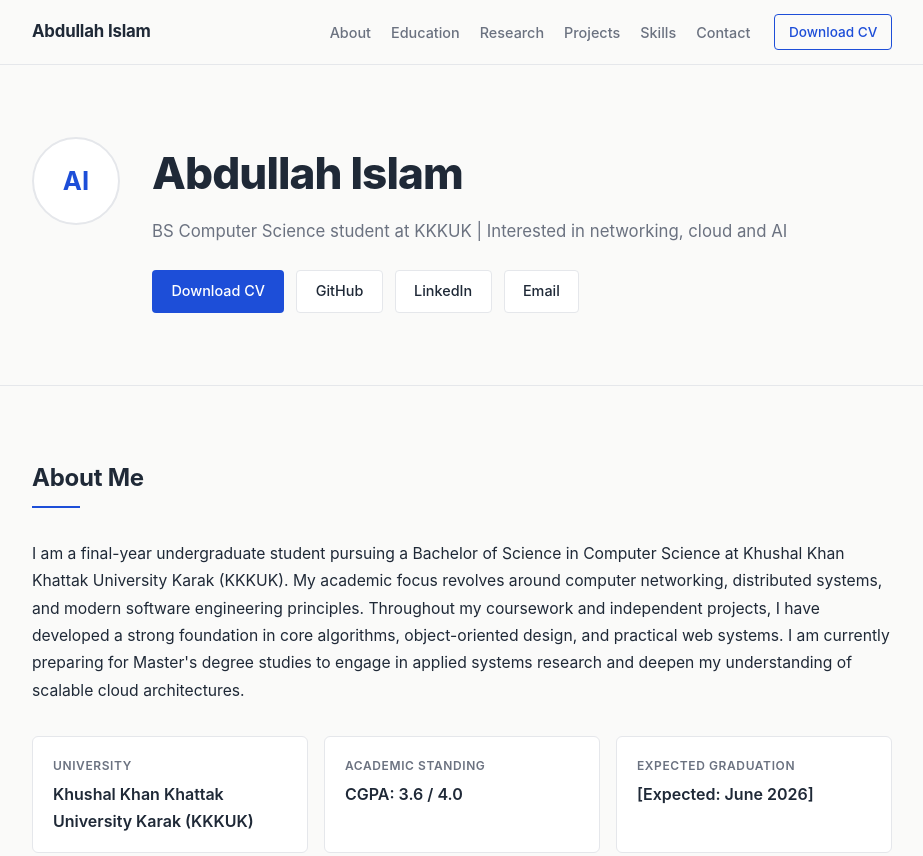
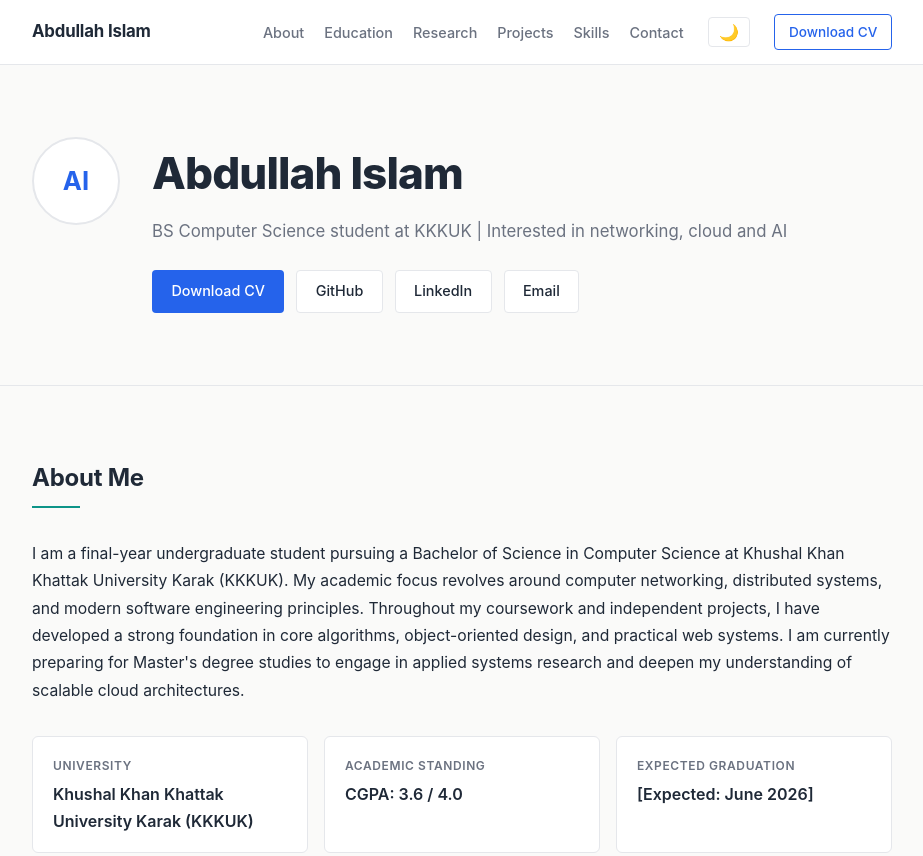
Before and after one commit to Abdullah91788/my-portfolio-, a plain HTML site: page index.html in a window 1280 px wide. Shown: the top 856 px of the page, without its empty margins (178-1101 px from the left). Drawn offline with Linux system fonts and the light colour scheme.

Commit message:
no changes

```diff
--- a/index.html
+++ b/index.html
@@ -18,6 +18,7 @@
     any web browser (Chrome, Edge, Firefox, Safari). No server required!
   =============================================================================
 -->
+
 <head>
   <meta charset="UTF-8">
   <meta name="viewport" content="width=device-width, initial-scale=1.0">
@@ -26,12 +27,14 @@
   <title>Abdullah Islam | Academic Portfolio</title>
 
   <!-- SEO & Academic Meta Tags -->
-  <meta name="description" content="Academic portfolio of Abdullah Islam, BS Computer Science student at KKKUK, seeking MS admission in Computer Science.">
+  <meta name="description"
+    content="Academic portfolio of Abdullah Islam, BS Computer Science student at KKKUK, seeking MS admission in Computer Science.">
   <meta name="author" content="Abdullah Islam">
 
   <!-- Link to external stylesheet -->
   <link rel="stylesheet" href="style.css">
 </head>
+
 <body>
 
   <!-- =======================================================================
@@ -59,6 +62,11 @@
           <li class="nav-item"><a href="#skills" class="nav-link">Skills</a></li>
           <li class="nav-item"><a href="#contact" class="nav-link">Contact</a></li>
         </ul>
+
+        <!-- Theme Toggle Button (Moon in light mode, Sun in dark mode) -->
+        <button class="theme-toggle" id="themeToggle" aria-label="Toggle dark/light theme" title="Toggle theme">
+          <span id="themeIcon">🌙</span>
+        </button>
 
         <!-- CV Download Button in header -->
         <!-- CHANGE THIS: Place your actual CV file named Abdullah_Islam_CV.pdf in the same folder -->
@@ -103,8 +111,10 @@
 
             <!-- Secondary Links: GitHub, LinkedIn, Email -->
             <!-- CHANGE THIS: Replace with your actual profile URLs -->
-            <a href="https://github.com/Abdullah91788" class="btn btn-secondary" target="_blank" rel="noopener noreferrer">GitHub</a>
-            <a href="https://linkedin.com/in/[YOUR-LINKEDIN-HANDLE]" class="btn btn-secondary" target="_blank" rel="noopener noreferrer">LinkedIn</a>
+            <a href="https://github.com/Abdullah91788" class="btn btn-secondary" target="_blank"
+              rel="noopener noreferrer">GitHub</a>
+            <a href="https://linkedin.com/in/[YOUR-LINKEDIN-HANDLE]" class="btn btn-secondary" target="_blank"
+              rel="noopener noreferrer">LinkedIn</a>
             <a href="mailto:[YOUR-EMAIL@example.com]" class="btn btn-secondary">Email</a>
           </div>
         </div>
@@ -129,10 +139,14 @@
         <!-- CHANGE THIS: Tailor this bio to your specific background and MS goals -->
         <div class="about-bio">
           <p>
-            I am a final-year undergraduate student pursuing a Bachelor of Science in Computer Science at Khushal Khan Khattak University Karak (KKKUK).
-            My academic focus revolves around computer networking, distributed systems, and modern software engineering principles.
-            Throughout my coursework and independent projects, I have developed a strong foundation in core algorithms, object-oriented design, and practical web systems.
-            I am currently preparing for Master's degree studies to engage in applied systems research and deepen my understanding of scalable cloud architectures.
+            I am a final-year undergraduate student pursuing a Bachelor of Science in Computer Science at Khushal Khan
+            Khattak University Karak (KKKUK).
+            My academic focus revolves around computer networking, distributed systems, and modern software engineering
+            principles.
+            Throughout my coursework and independent projects, I have developed a strong foundation in core algorithms,
+            object-oriented design, and practical web systems.
+            I am currently preparing for Master's degree studies to engage in applied systems research and deepen my
+            understanding of scalable cloud architectures.
           </p>
         </div>
 
@@ -260,12 +274,14 @@
             <h3 class="card-title">Cloud & Distributed Systems</h3>
             <p class="card-text">
               <!-- CHANGE THIS: 1-2 lines on why this area interests you -->
-              Interested in container orchestration, resource allocation in multi-tenant cloud environments, and fault-tolerant distributed data storage architectures.
+              Interested in container orchestration, resource allocation in multi-tenant cloud environments, and
+              fault-tolerant distributed data storage architectures.
             </p>
             <div class="reading-box">
               <span class="reading-label">Currently Reading:</span>
               <!-- CHANGE THIS: Paper, book, or survey article title -->
-              <span class="reading-title">"[Paper Title / e.g. Designing Data-Intensive Applications by Martin Kleppmann]"</span>
+              <span class="reading-title">"[Paper Title / e.g. Designing Data-Intensive Applications by Martin
+                Kleppmann]"</span>
             </div>
           </div>
 
@@ -275,12 +291,14 @@
             <h3 class="card-title">Computer Networks & Security</h3>
             <p class="card-text">
               <!-- CHANGE THIS: 1-2 lines on why this area interests you -->
-              Exploring next-generation routing protocols, software-defined networking (SDN), and latency reduction strategies in edge-to-cloud communications.
+              Exploring next-generation routing protocols, software-defined networking (SDN), and latency reduction
+              strategies in edge-to-cloud communications.
             </p>
             <div class="reading-box">
               <span class="reading-label">Currently Reading:</span>
               <!-- CHANGE THIS: Paper, book, or survey article title -->
-              <span class="reading-title">"[Paper Title / e.g. Survey on Software-Defined Networking and Edge Protocols]"</span>
+              <span class="reading-title">"[Paper Title / e.g. Survey on Software-Defined Networking and Edge
+                Protocols]"</span>
             </div>
           </div>
 
@@ -290,12 +308,14 @@
             <h3 class="card-title">Applied AI & Intelligent Systems</h3>
             <p class="card-text">
               <!-- CHANGE THIS: 1-2 lines on why this area interests you -->
-              Fascinated by applying machine learning algorithms to automate network anomaly detection and optimize backend performance in real-time systems.
+              Fascinated by applying machine learning algorithms to automate network anomaly detection and optimize
+              backend performance in real-time systems.
             </p>
             <div class="reading-box">
               <span class="reading-label">Currently Reading:</span>
               <!-- CHANGE THIS: Paper, book, or survey article title -->
-              <span class="reading-title">"[Paper Title / e.g. Foundations of Deep Learning & Network Traffic Classification]"</span>
+              <span class="reading-title">"[Paper Title / e.g. Foundations of Deep Learning & Network Traffic
+                Classification]"</span>
             </div>
           </div>
 
@@ -331,7 +351,8 @@
               <span class="detail-label">Problem:</span>
               <p class="card-text">
                 <!-- CHANGE THIS: What problem did this project solve? -->
-                Designed a multi-page, responsive hospitality web interface to provide smooth navigation, room cataloging, and client-side reservation validation without third-party frameworks.
+                Designed a multi-page, responsive hospitality web interface to provide smooth navigation, room
+                cataloging, and client-side reservation validation without third-party frameworks.
               </p>
             </div>
 
@@ -351,16 +372,19 @@
               <span class="detail-label">What I Learned:</span>
               <p class="card-text">
                 <!-- CHANGE THIS: What concept or system design principle did you learn? -->
-                Mastered semantic document structure, CSS Grid/Flexbox responsive layouts, and writing modular vanilla JavaScript for form error checking.
+                Mastered semantic document structure, CSS Grid/Flexbox responsive layouts, and writing modular vanilla
+                JavaScript for form error checking.
               </p>
             </div>
 
             <!-- Links: GitHub and Live Demo -->
             <div class="card-links">
               <!-- CHANGE THIS: GitHub repository link -->
-              <a href="https://github.com/Abdullah91788/hotel-resort-website" class="text-link" target="_blank" rel="noopener noreferrer">GitHub Repo &rarr;</a>
+              <a href="https://github.com/Abdullah91788/hotel-resort-website" class="text-link" target="_blank"
+                rel="noopener noreferrer">GitHub Repo &rarr;</a>
               <!-- CHANGE THIS: Live deployment link -->
-              <a href="https://hotel-resort-website-nine.vercel.app" class="text-link" target="_blank" rel="noopener noreferrer">Live Demo &rarr;</a>
+              <a href="https://hotel-resort-website-nine.vercel.app" class="text-link" target="_blank"
+                rel="noopener noreferrer">Live Demo &rarr;</a>
             </div>
           </div>
 
@@ -374,7 +398,8 @@
               <span class="detail-label">Problem:</span>
               <p class="card-text">
                 <!-- CHANGE THIS: Problem addressed -->
-                Built an interactive, visually engaging single-page celebration website using pure CSS keyframe animations and structured layout patterns.
+                Built an interactive, visually engaging single-page celebration website using pure CSS keyframe
+                animations and structured layout patterns.
               </p>
             </div>
 
@@ -393,14 +418,17 @@
               <span class="detail-label">What I Learned:</span>
               <p class="card-text">
                 <!-- CHANGE THIS: What you learned -->
-                Deepened knowledge of CSS animations, coordinate positioning, asset optimization, and mobile browser rendering performance.
+                Deepened knowledge of CSS animations, coordinate positioning, asset optimization, and mobile browser
+                rendering performance.
               </p>
             </div>
 
             <!-- Links -->
             <div class="card-links">
-              <a href="https://github.com/Abdullah91788/My-first-project-" class="text-link" target="_blank" rel="noopener noreferrer">GitHub Repo &rarr;</a>
-              <a href="https://birthday-surprise-eight-ruby.vercel.app" class="text-link" target="_blank" rel="noopener noreferrer">Live Demo &rarr;</a>
+              <a href="https://github.com/Abdullah91788/My-first-project-" class="text-link" target="_blank"
+                rel="noopener noreferrer">GitHub Repo &rarr;</a>
+              <a href="https://birthday-surprise-eight-ruby.vercel.app" class="text-link" target="_blank"
+                rel="noopener noreferrer">Live Demo &rarr;</a>
             </div>
           </div>
 
@@ -414,7 +442,8 @@
               <span class="detail-label">Problem:</span>
               <p class="card-text">
                 <!-- CHANGE THIS: Description of the coursework problem -->
-                [Implemented an algorithmic data structure or simulation program in C++/Python to model student records or analyze network socket traffic.]
+                [Implemented an algorithmic data structure or simulation program in C++/Python to model student records
+                or analyze network socket traffic.]
               </p>
             </div>
 
@@ -435,14 +464,16 @@
               <span class="detail-label">What I Learned:</span>
               <p class="card-text">
                 <!-- CHANGE THIS: Core takeaway -->
-                [Gained hands-on experience in memory management, algorithmic time complexity analysis, and modular program design.]
+                [Gained hands-on experience in memory management, algorithmic time complexity analysis, and modular
+                program design.]
               </p>
             </div>
 
             <!-- Links -->
             <div class="card-links">
               <!-- CHANGE THIS: Link or write "(Coursework repository)" -->
-              <a href="https://github.com/Abdullah91788" class="text-link" target="_blank" rel="noopener noreferrer">GitHub Repo &rarr;</a>
+              <a href="https://github.com/Abdullah91788" class="text-link" target="_blank"
+                rel="noopener noreferrer">GitHub Repo &rarr;</a>
               <span class="text-muted">[Live Demo: Local CLI / Not applicable]</span>
             </div>
           </div>
@@ -548,13 +579,15 @@
           <div class="contact-item">
             <span class="contact-label">GitHub:</span>
             <!-- CHANGE THIS: Your GitHub profile URL -->
-            <a href="https://github.com/Abdullah91788" class="contact-link" target="_blank" rel="noopener noreferrer">github.com/Abdullah91788</a>
+            <a href="https://github.com/Abdullah91788" class="contact-link" target="_blank"
+              rel="noopener noreferrer">github.com/Abdullah91788</a>
           </div>
 
           <div class="contact-item">
             <span class="contact-label">LinkedIn:</span>
             <!-- CHANGE THIS: Your LinkedIn profile URL -->
-            <a href="https://linkedin.com/in/[YOUR-LINKEDIN-HANDLE]" class="contact-link" target="_blank" rel="noopener noreferrer">linkedin.com/in/[YOUR-LINKEDIN-HANDLE]</a>
+            <a href="https://linkedin.com/in/[YOUR-LINKEDIN-HANDLE]" class="contact-link" target="_blank"
+              rel="noopener noreferrer">linkedin.com/in/[YOUR-LINKEDIN-HANDLE]</a>
           </div>
 
           <div class="contact-item">
@@ -581,8 +614,10 @@
 
       <div class="footer-links">
         <a href="#hero" class="footer-link">Back to Top &uarr;</a>
-        <a href="https://github.com/Abdullah91788" class="footer-link" target="_blank" rel="noopener noreferrer">GitHub</a>
-        <a href="https://linkedin.com/in/[YOUR-LINKEDIN-HANDLE]" class="footer-link" target="_blank" rel="noopener noreferrer">LinkedIn</a>
+        <a href="https://github.com/Abdullah91788" class="footer-link" target="_blank"
+          rel="noopener noreferrer">GitHub</a>
+        <a href="https://linkedin.com/in/[YOUR-LINKEDIN-HANDLE]" class="footer-link" target="_blank"
+          rel="noopener noreferrer">LinkedIn</a>
       </div>
     </div>
   </footer>
@@ -590,4 +625,5 @@
   <!-- Link to external JavaScript file -->
   <script src="script.js"></script>
 </body>
+
 </html>
--- a/script.js
+++ b/script.js
@@ -105,3 +105,38 @@ function highlightActiveNavLink() {
 
 // Run the highlight function every time the user scrolls
 window.addEventListener("scroll", highlightActiveNavLink);
+
+
+// ==========================================================================
+// 4. DARK / LIGHT THEME TOGGLE
+// Switches between light and dark mode, updates the icon, and remembers the choice.
+// ==========================================================================
+
+const themeToggle = document.getElementById("themeToggle");
+const themeIcon = document.getElementById("themeIcon");
+
+// Function to apply the chosen theme
+function applyTheme(theme) {
+  if (theme === "dark") {
+    document.documentElement.setAttribute("data-theme", "dark");
+    if (themeIcon) themeIcon.textContent = "☀️"; // Sun icon in dark mode
+  } else {
+    document.documentElement.removeAttribute("data-theme");
+    if (themeIcon) themeIcon.textContent = "🌙"; // Moon icon in light mode
+  }
+}
+
+// 1. Check if the user previously saved a choice; default is 'light'
+const savedTheme = localStorage.getItem("theme") || "light";
+applyTheme(savedTheme);
+
+// 2. Toggle theme on button click and remember choice in localStorage
+if (themeToggle) {
+  themeToggle.addEventListener("click", () => {
+    const isCurrentlyDark = document.documentElement.getAttribute("data-theme") === "dark";
+    const newTheme = isCurrentlyDark ? "light" : "dark";
+
+    applyTheme(newTheme);
+    localStorage.setItem("theme", newTheme); // Remember choice after refresh
+  });
+}
--- a/style.css
+++ b/style.css
@@ -21,34 +21,53 @@
    Change these values to easily customize the entire appearance of the website!
    ========================================================================== */
 :root {
-  /* CHANGE THIS: Primary neutral palette */
-  --bg-page: #FAFAF9;           /* Off-white background for clean academic look */
-  --bg-surface: #FFFFFF;        /* Pure white for cards, boxes, and navbar */
-  --bg-tag: #F3F4F6;            /* Neutral light grey for skill and coursework tags */
+  /* Soft Colors */
+  --accent-blue: #2563EB;        /* Soft blue for buttons and links */
+  --accent-blue-hover: #1D4ED8;  /* Slightly deeper blue on hover */
+  --accent-teal: #0D9488;        /* Soft teal for small highlights (e.g. section dividers) */
 
-  --text-primary: #1F2937;      /* Near-black text for sharp readability */
-  --text-secondary: #6B7280;    /* Muted grey for subheadings, dates, and labels */
-  --border-color: #E5E7EB;      /* Subtle 1px borders between elements */
+  /* Neutral palette (Light mode default) */
+  --bg-page: #FAFAF9;            /* Off-white background for clean academic look */
+  --bg-surface: #FFFFFF;         /* Pure white for cards, boxes, and navbar */
+  --bg-tag: #F3F4F6;             /* Neutral light grey for skill and coursework tags */
 
-  /* CHANGE THIS: Exactly ONE accent color (Deep Blue for academic elegance) */
-  --accent: #1D4ED8;            /* Primary action blue (links, primary button) */
-  --accent-hover: #1E40AF;      /* Slightly darker blue when hovering */
-  --accent-light: #EFF6FF;      /* Very soft blue tint for active/focus states */
+  --text-primary: #1F2937;       /* Near-black text for sharp readability */
+  --text-secondary: #6B7280;     /* Muted grey for subheadings, dates, and labels */
+  --border-color: #E5E7EB;       /* Subtle 1px borders between elements */
+
+  /* Aliases pointing to soft blue */
+  --accent: var(--accent-blue);
+  --accent-hover: var(--accent-blue-hover);
+  --accent-light: #EFF6FF;
 
   /* Typography */
   --font-family: -apple-system, BlinkMacSystemFont, "Segoe UI", Roboto, "Helvetica Neue", Arial, sans-serif;
-  --font-size-base: 1rem;       /* 16px */
-  --line-height-base: 1.65;     /* Generous line height for reading comfort */
+  --font-size-base: 1rem;        /* 16px */
+  --line-height-base: 1.65;      /* Generous line height for reading comfort */
 
   /* Spacing and Dimensions */
-  --container-max-width: 900px; /* Centered narrow container for academic focus */
+  --container-max-width: 900px;  /* Centered narrow container for academic focus */
   --section-padding: 3.5rem 1.25rem; /* Generous breathing room between sections */
-  --radius-sm: 4px;             /* Subtle rounded corners for tags */
-  --radius-md: 6px;             /* Rounded corners for cards */
-  --radius-full: 9999px;        /* Fully rounded pills for buttons & avatars */
+  --radius-sm: 4px;              /* Subtle rounded corners for tags */
+  --radius-md: 6px;              /* Rounded corners for cards */
+  --radius-full: 9999px;         /* Fully rounded pills for buttons & avatars */
 
   /* Subtle transition for interactive elements */
   --transition: all 0.2s ease-in-out;
+}
+
+/* Dark mode theme variables */
+[data-theme="dark"] {
+  --bg-page: #0F172A;            /* Deep dark slate background */
+  --bg-surface: #1E293B;         /* Elevated dark slate for cards & navbar */
+  --bg-tag: #334155;             /* Dark slate for tags */
+  --text-primary: #F8FAFC;       /* Crisp off-white text */
+  --text-secondary: #94A3B8;     /* Muted grey text */
+  --border-color: #334155;       /* Subtle dark border */
+  --accent-blue: #3B82F6;        /* Bright soft blue for dark mode contrast */
+  --accent-blue-hover: #60A5FA;
+  --accent-teal: #14B8A6;        /* Vibrant soft teal for dark mode highlights */
+  --accent-light: #1E3A8A;
 }
 
 
@@ -129,7 +148,7 @@ ul {
 .section-divider {
   width: 48px;
   height: 2px;
-  background-color: var(--accent);
+  background-color: var(--accent-teal); /* Soft teal highlight */
   margin-top: 0.5rem;
   margin-bottom: 0.75rem;
 }
@@ -244,8 +263,7 @@ ul {
   position: sticky;
   top: 0;
   z-index: 100;
-  background-color: rgba(250, 250, 249, 0.95); /* Semi-transparent off-white */
-  backdrop-filter: blur(8px);
+  background-color: var(--bg-surface);
   border-bottom: 1px solid var(--border-color);
 }
 
@@ -310,6 +328,26 @@ ul {
 .nav-btn {
   padding: 0.35rem 0.85rem;
   font-size: 0.85rem;
+}
+
+/* Theme Toggle Button (Light/Dark mode) */
+.theme-toggle {
+  background: transparent;
+  border: 1px solid var(--border-color);
+  border-radius: var(--radius-sm);
+  padding: 0.28rem 0.65rem;
+  font-size: 1rem;
+  cursor: pointer;
+  display: inline-flex;
+  align-items: center;
+  justify-content: center;
+  color: var(--text-primary);
+  transition: var(--transition);
+}
+
+.theme-toggle:hover {
+  border-color: var(--accent-blue);
+  background-color: var(--bg-tag);
 }
 
 /* Mobile hamburger button (hidden on desktop) */
@@ -803,7 +841,8 @@ ul {
     padding: 0.4rem 0;
   }
 
-  .nav-btn {
+  .nav-btn,
+  .theme-toggle {
     width: 100%;
   }
 
```
Also changed, not shown: 2 other files.
